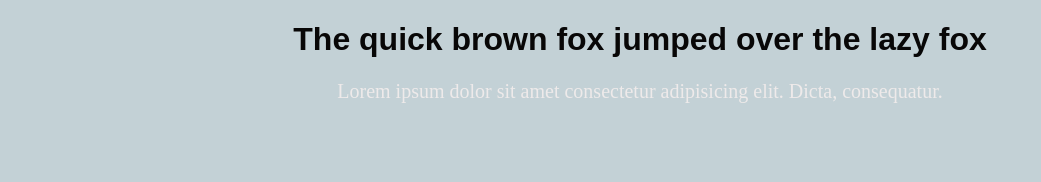
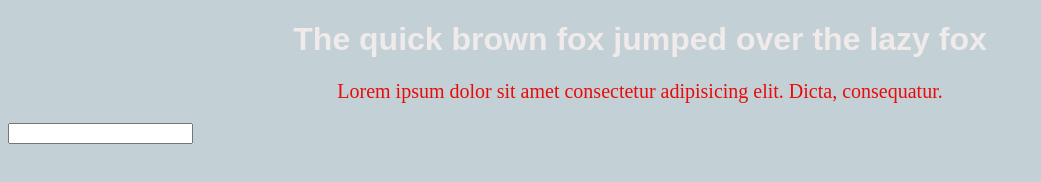
Before and after one commit to Rea29/my-first-repo, a plain HTML site: page index.html in a window 1280 px wide. Shown: the whole page, without its empty margins (0-1041 px from the left). Drawn offline with Linux system fonts and the light colour scheme.

Commit message:
my first commit

```diff
--- a/first.css
+++ b/first.css
@@ -3,14 +3,14 @@ body {
   }
 
   h1 {
-    color: rgb(8, 7, 7);
+    color: rgb(240, 234, 234);
     text-align: center;
     font-family: Arial, Helvetica, sans-serif;
   }
 
   p {
-    font-family: Brush Script MTa;
+    color: rgb(231, 11, 11);
+    font-family: Italic;
     font-size: 20px;
     text-align: center;
-    color: rgb(238, 234, 234);
   }
--- a/index.html
+++ b/index.html
@@ -9,7 +9,7 @@
         <h1> The quick brown fox jumped over the lazy fox </h1>
 
         <P> Lorem ipsum dolor sit amet consectetur adipisicing elit. Dicta, consequatur.</P>
-
+        <input type="number">
 
     </body>
 </html>
```
